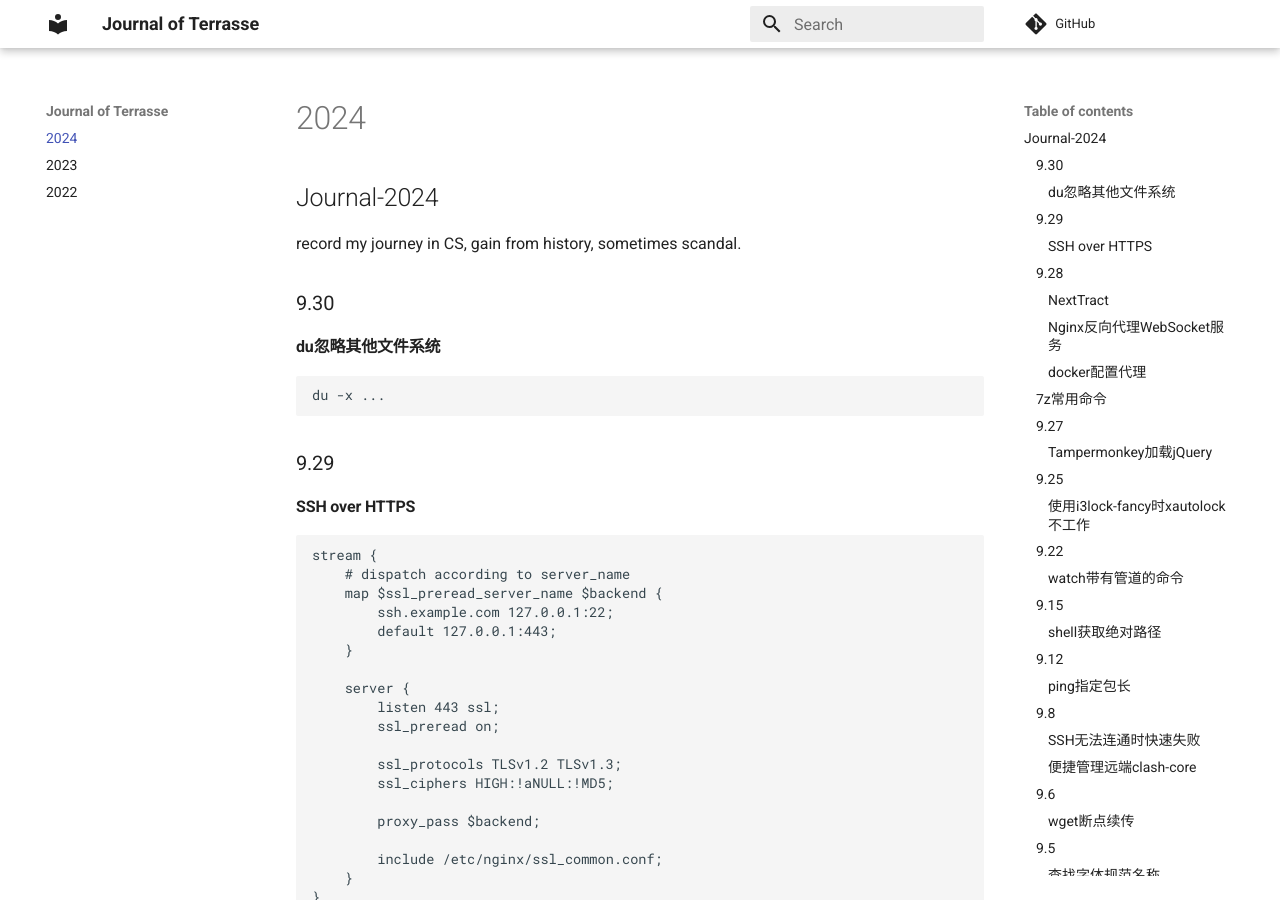
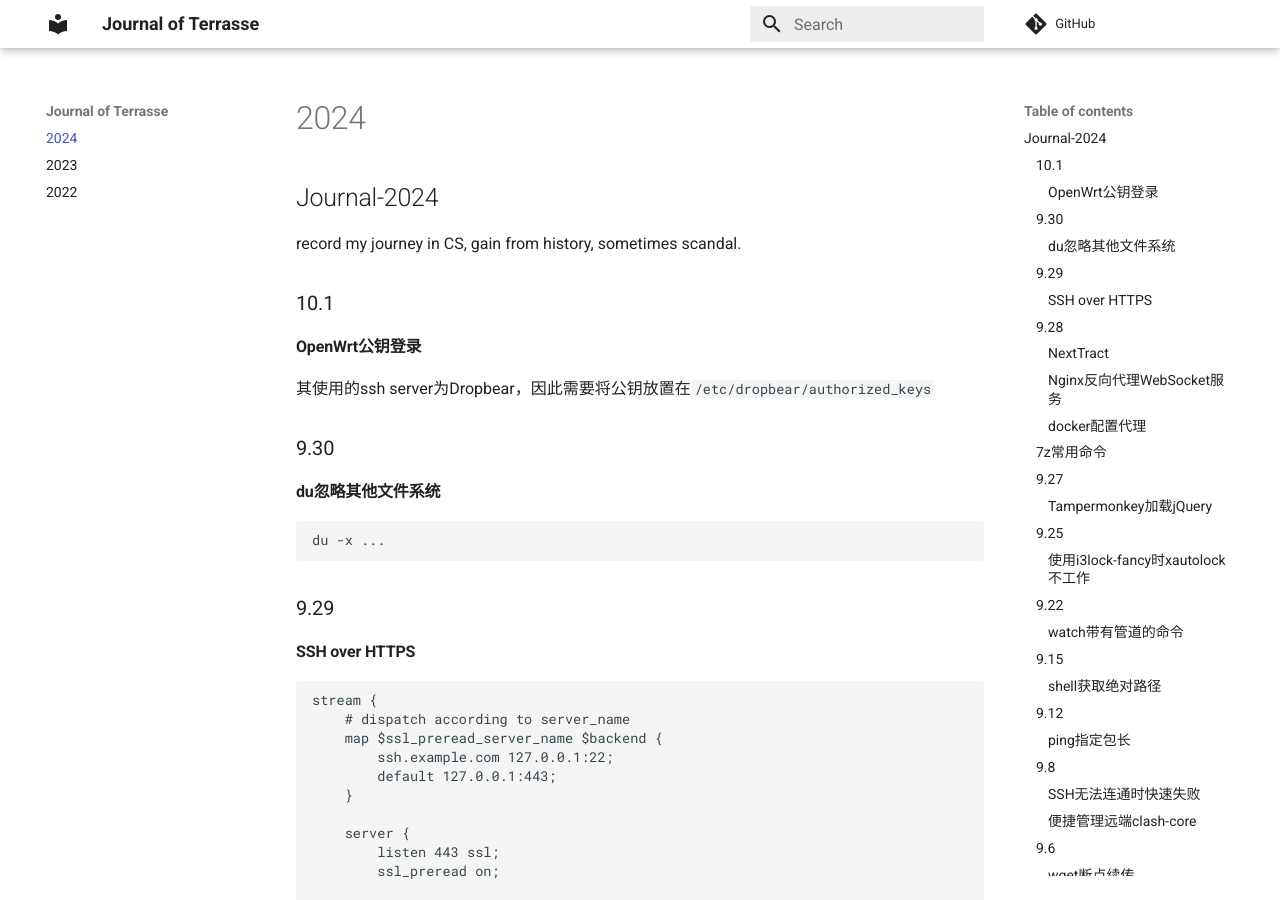
Before and after one commit to Jerry-Terrasse/journal, an MkDocs documentation site: the page built from docs/2024.md, in a window 1280 px wide and 900 px high. Built offline with MkDocs 1.6.1 and Material for MkDocs 9.7.7, drawn with Linux system fonts in a browser that asks for light colours; comment, search, counter and statistics services are not loaded.

Commit message:
update (Tue Oct  1 10:26:15 AM CST 2024)

```diff
--- a/docs/2024.md
+++ b/docs/2024.md
@@ -1,6 +1,12 @@
 ## Journal-2024
 
 record my journey in CS, gain from history, sometimes scandal.
+
+### 10.1
+
+#### OpenWrt公钥登录
+
+其使用的ssh server为Dropbear，因此需要将公钥放置在`/etc/dropbear/authorized_keys`
 
 ### 9.30
 
```
